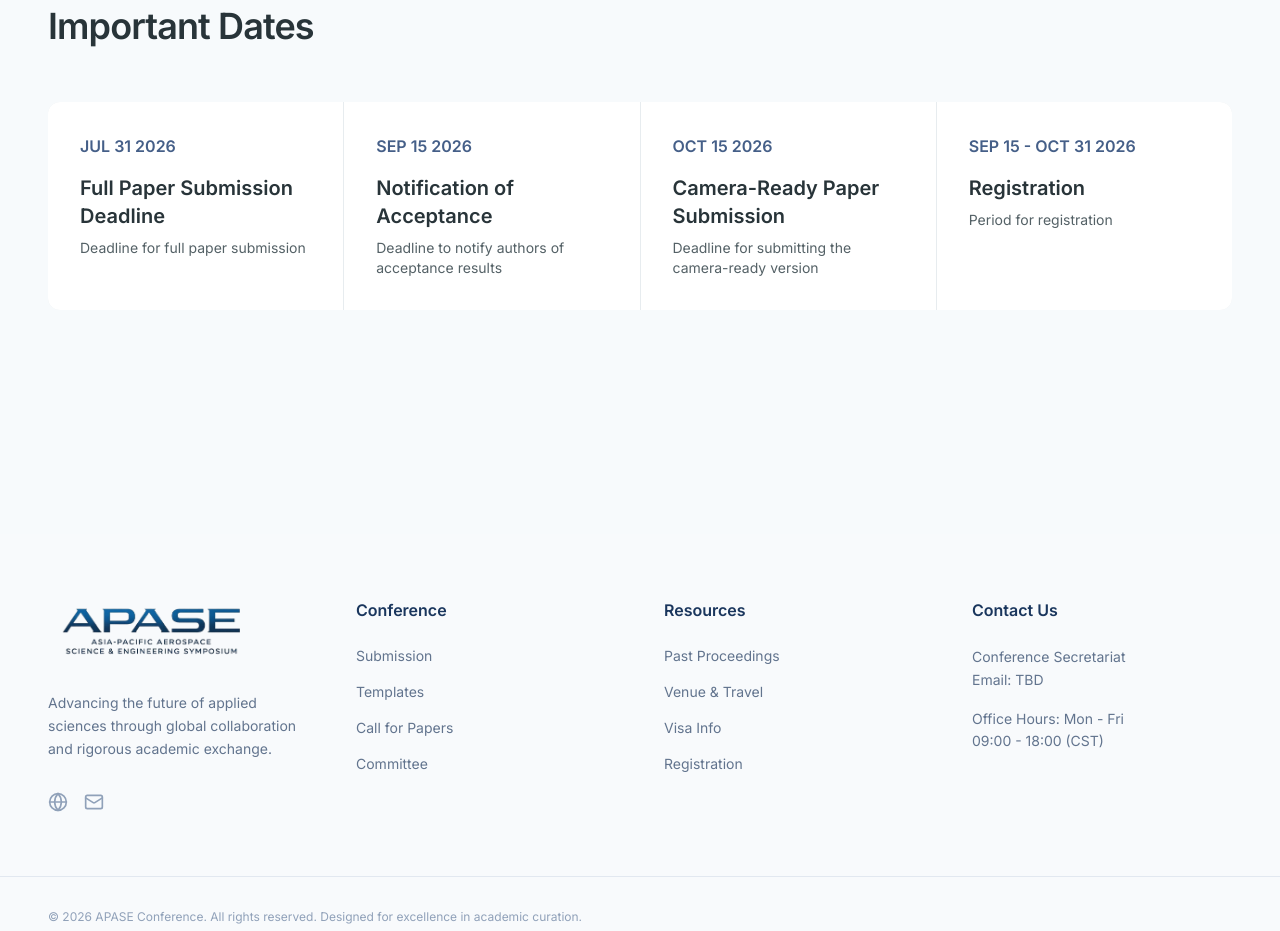
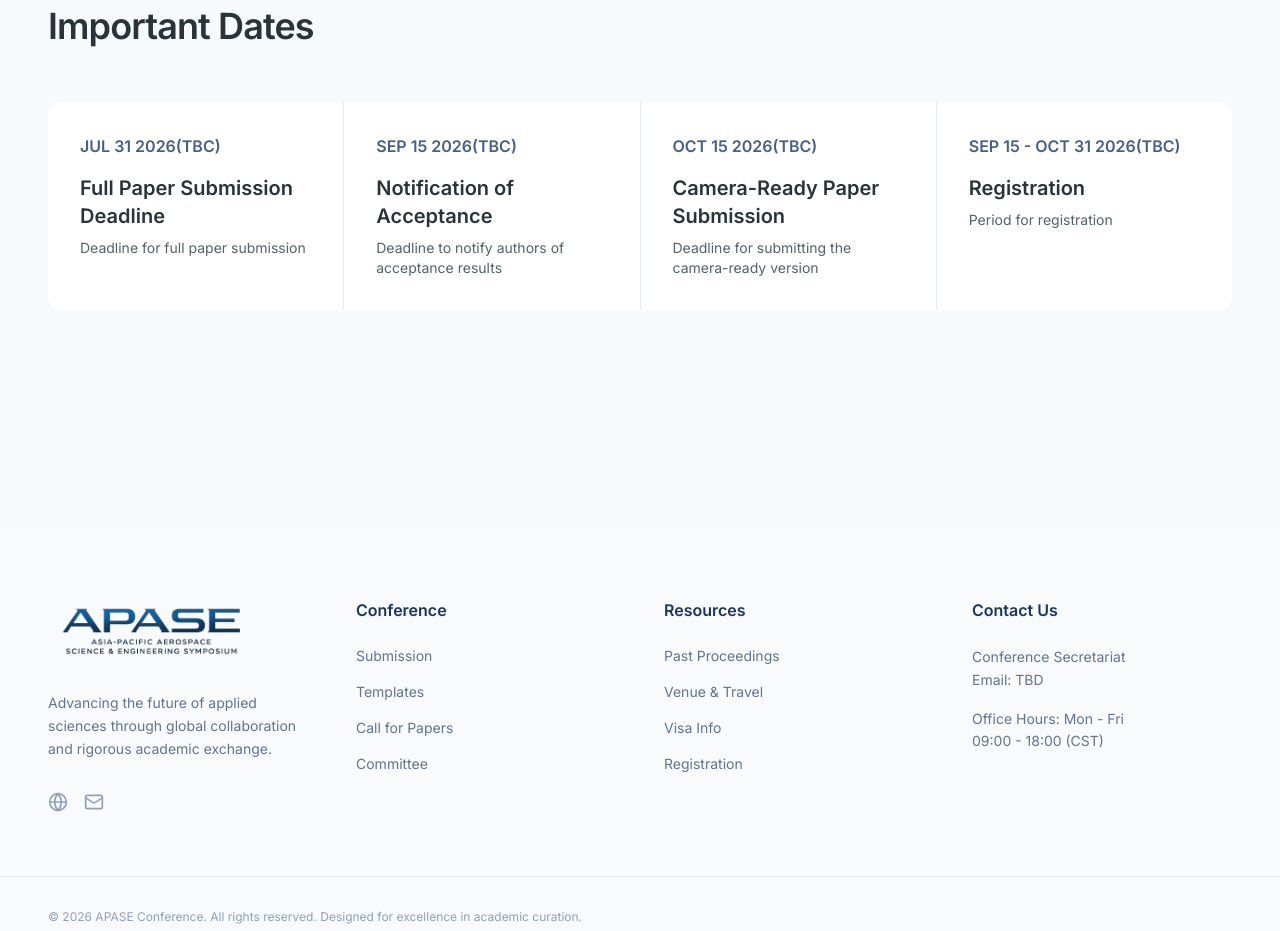
Before and after one commit to ascomlab/apase-web, a Next.js app: page /submission in a window 1280 px wide. Shown: the part 1500-2431 px from the top of the page. Built offline with nearby package versions, Linux system fonts and the light colour scheme.

Commit message:
Update data.ts

```diff
--- a/app/data.ts
+++ b/app/data.ts
@@ -1,22 +1,22 @@
 export const importantDate = [
 
   {
-    date: "JUL 31 2026",
+    date: "JUL 31 2026(TBC)",
     title: "Full Paper Submission Deadline",
     description: "Deadline for full paper submission",
   },
   {
-    date: "SEP 15 2026",
+    date: "SEP 15 2026(TBC)",
     title: "Notification of Acceptance",
     description: "Deadline to notify authors of acceptance results",
   },
   {
-    date: "OCT 15 2026",
+    date: "OCT 15 2026(TBC)",
     title: "Camera-Ready Paper Submission",
     description: "Deadline for submitting the camera-ready version",
   },
   {
-    date: "SEP 15 - OCT 31 2026",
+    date: "SEP 15 - OCT 31 2026(TBC)",
     title: "Registration",
     description: "Period for registration",
   },
```
